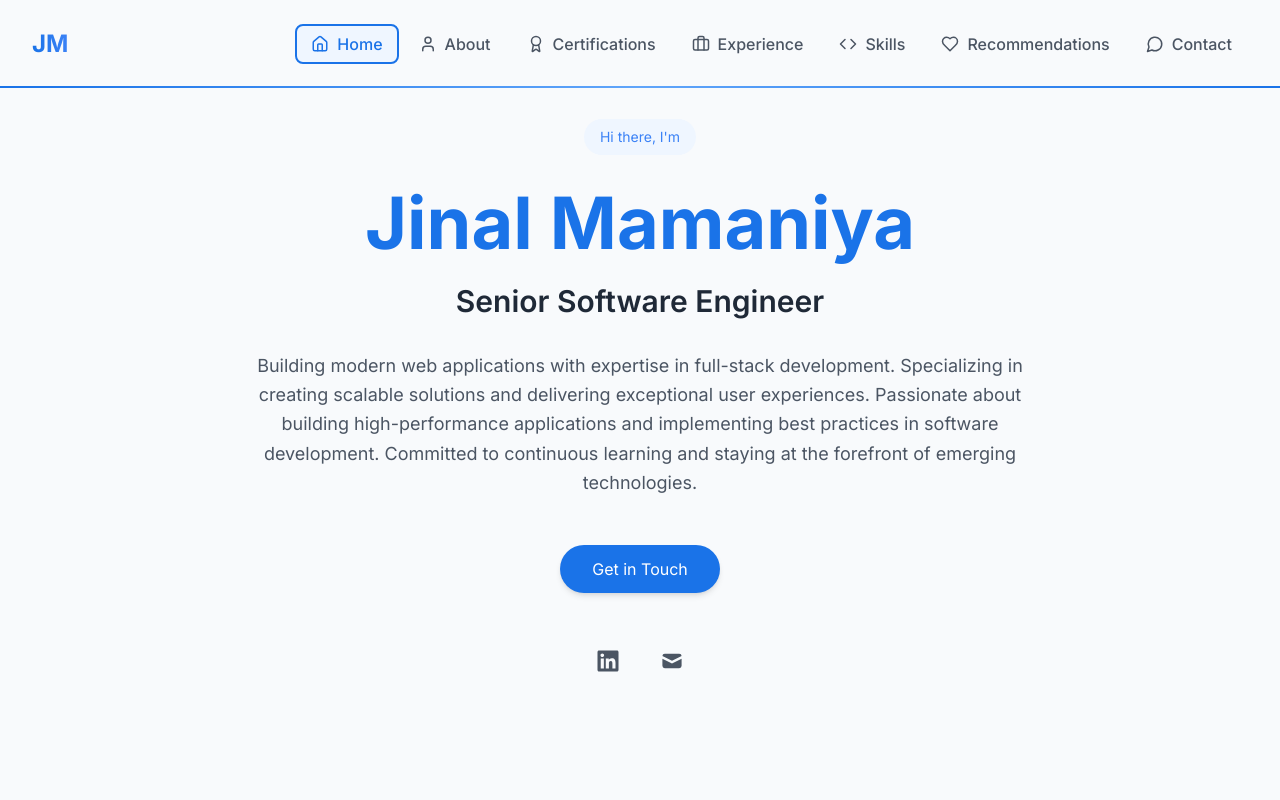
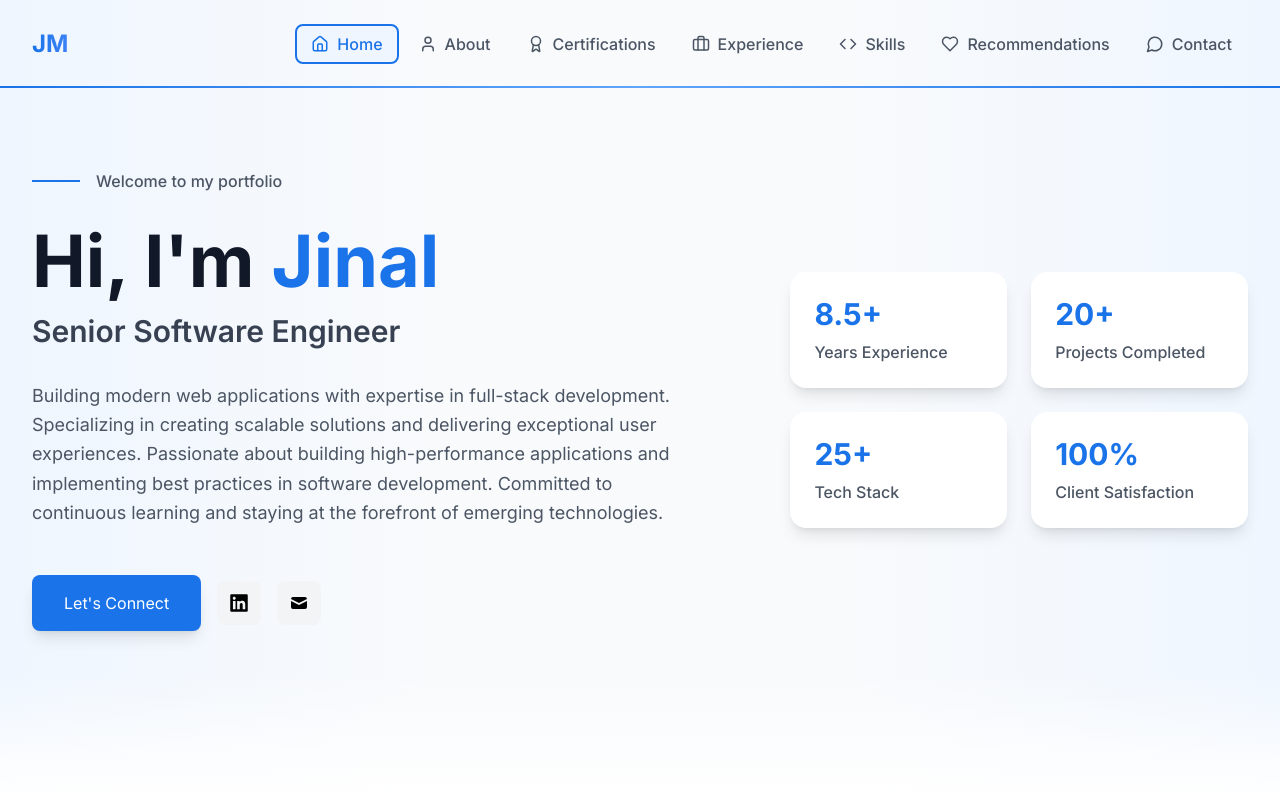
Before and after one commit to jmamaniya/my-portfolio, a React (Vite) app: page / in a window 1280 px wide. Shown: the top 800 px of the page. Built offline with nearby package versions, Linux system fonts and the light colour scheme.

Commit message:
Updated About section

```diff
--- a/src/components/sections/Hero.tsx
+++ b/src/components/sections/Hero.tsx
@@ -1,102 +1,83 @@
-// src/components/sections/Hero.tsx
 import React from "react";
 import { motion } from "framer-motion";
 import { FaLinkedin } from "react-icons/fa";
 import { HiMail } from "react-icons/hi";
 
 const Hero: React.FC = () => {
-  // Stagger children elements animation
   const containerVariants = {
     hidden: { opacity: 0 },
     visible: {
       opacity: 1,
       transition: {
-        delayChildren: 0.3,
-        staggerChildren: 0.2,
+        delayChildren: 0.2,
+        staggerChildren: 0.1,
       },
     },
   };
 
-  // Fade up animation for individual elements
   const itemVariants = {
-    hidden: { y: 20, opacity: 0 },
-    visible: {
-      y: 0,
-      opacity: 1,
-      transition: {
-        duration: 0.5,
-        ease: "easeOut",
-      },
-    },
-  };
-
-  // Subtle floating animation for greeting
-  const floatVariants = {
-    hover: {
-      y: -5,
-      transition: {
-        duration: 0.3,
-        ease: "easeInOut",
-      },
-    },
-  };
-
-  // Text reveal animation for name
-  const textRevealVariants = {
-    hidden: { opacity: 0, y: 50 },
+    hidden: { opacity: 0, y: 20 },
     visible: {
       opacity: 1,
       y: 0,
-      transition: {
-        duration: 0.8,
-        ease: "easeOut",
-      },
+      transition: { duration: 0.5, ease: "easeOut" },
     },
   };
 
   return (
-    <section id="home" className="min-h-screen bg-[#F8FAFC] relative">
-      <div className="container mx-auto px-4 min-h-screen flex flex-col justify-center items-center">
+    <section id="home" className="relative min-h-screen bg-[#F8FAFC]">
+      {/* Background Design */}
+      <div className="absolute inset-0">
+        <div className="absolute right-0 w-1/3 h-screen bg-gradient-to-l from-blue-50 to-transparent" />
+        <div className="absolute left-0 w-1/3 h-screen bg-gradient-to-r from-blue-50 to-transparent" />
+      </div>
+
+      {/* Main Content */}
+      <div className="container relative mx-auto px-4 min-h-screen flex flex-col justify-center">
         <motion.div
-          className="max-w-4xl text-center"
+          className="grid md:grid-cols-5 gap-12 items-center"
           variants={containerVariants}
           initial="hidden"
           animate="visible"
         >
-          {/* Animated Greeting */}
+          {/* Left Content */}
+          <div className="md:col-span-3 space-y-8">
+            {/* Greeting */}
             <motion.div
-            whileHover="hover"
-            variants={floatVariants}
-            className="mb-8"
+              variants={itemVariants}
+              className="flex items-center gap-4"
             >
-            <motion.span
-              className="inline-block px-4 py-2 bg-blue-50 text-blue-500 rounded-full text-sm"
-              whileHover={{ scale: 1.05 }}
-            >
-              Hi there, I'm
-            </motion.span>
+              <div className="h-[2px] w-12 bg-[#1A73E8]" />
+              <span className="text-gray-600 font-medium">
+                Welcome to my portfolio
+              </span>
             </motion.div>
 
-          {/* Animated Name */}
+            {/* Name and Role */}
+            <div className="space-y-4">
               <motion.h1
-            variants={textRevealVariants}
-            className="text-5xl md:text-7xl font-bold mb-6 text-[#1A73E8]"
+                variants={itemVariants}
+                className="text-5xl md:text-7xl font-bold text-gray-900"
               >
-            Jinal Mamaniya
+                Hi, I'm{" "}
+                <span className="text-[#1A73E8] relative">
+                  Jinal
+                  <div className="absolute -bottom-2 left-0 h-[0.5rem] w-full bg-blue-100 -z-10" />
+                </span>
               </motion.h1>
 
-          {/* Role Title with fade */}
               <motion.h2
                 variants={itemVariants}
-            className="text-2xl md:text-3xl text-gray-800 mb-8 font-semibold"
+                className="text-2xl md:text-3xl font-semibold text-gray-700"
               >
                 Senior Software Engineer
               </motion.h2>
+            </div>
 
-          {/* Description with staggered fade */}
+            {/* Description */}
             <motion.p
               variants={itemVariants}
-            className="text-lg text-gray-600 max-w-3xl mx-auto mb-12 leading-relaxed"
+              className="text-lg text-gray-600 leading-relaxed max-w-2xl"
             >
               Building modern web applications with expertise in full-stack
               development. Specializing in creating scalable solutions and
@@ -106,72 +87,77 @@ const Hero: React.FC = () => {
               at the forefront of emerging technologies.
             </motion.p>
 
-          {/* CTA Buttons with hover animations */}
+            {/* CTA Section */}
             <motion.div
               variants={itemVariants}
-            className="flex flex-wrap justify-center gap-4 mb-12"
+              className="flex flex-wrap gap-4 pt-4"
             >
               <motion.a
                 href="#contact"
-              className="px-8 py-3 bg-[#1A73E8] text-white rounded-full hover:bg-[#1976D2]
-                       transition-all duration-300 shadow-md"
-              whileHover={{
-                scale: 1.05,
-                boxShadow: "0 4px 15px rgba(30, 136, 229, 0.3)",
-              }}
+                className="px-8 py-4 bg-[#1A73E8] text-white rounded-lg shadow-lg
+                         transition-all hover:shadow-blue-200 hover:shadow-2xl"
+                whileHover={{ scale: 1.02 }}
                 whileTap={{ scale: 0.98 }}
               >
-              Get in Touch
+                Let's Connect
               </motion.a>
 
-            {/* <motion.a
-              href="/my-portfolio/Jinal_Mamaniya_Resume.pdf"
-              target="_blank"
-              rel="noopener noreferrer"
-              className="px-8 py-3 border-2 border-[#1A73E8] text-[#1A73E8] rounded-full
-                       hover:bg-blue-50 transition-all duration-300"
-              whileHover={{ scale: 1.05 }}
-              whileTap={{ scale: 0.98 }}
-            >
-              View Resume
-            </motion.a> */}
-          </motion.div>
-
-          {/* Social Links with hover effects */}
-          <motion.div
-            variants={itemVariants}
-            className="flex justify-center items-center space-x-6"
-          >
+              {/* Social Links */}
+              <div className="flex items-center gap-4">
                 <SocialLink
                   href="http://www.linkedin.com/in/jinal-mamaniya"
-              icon={<FaLinkedin className="w-6 h-6" />}
+                  icon={<FaLinkedin className="w-5 h-5" />}
                   label="LinkedIn"
                 />
                 <SocialLink
                   href="mailto:mamaniya.jinals@gmail.com"
-              icon={<HiMail className="w-6 h-6" />}
+                  icon={<HiMail className="w-5 h-5" />}
                   label="Email"
                 />
+              </div>
+            </motion.div>
+          </div>
+
+          {/* Right Content - Stats/Highlights */}
+          <motion.div
+            variants={itemVariants}
+            className="md:col-span-2 grid grid-cols-2 gap-6"
+          >
+            {[
+              { number: "8.5+", label: "Years Experience" },
+              { number: "20+", label: "Projects Completed" },
+              { number: "25+", label: "Tech Stack" },
+              { number: "100%", label: "Client Satisfaction" },
+            ].map((stat) => (
+              <motion.div
+                key={stat.label}
+                className="bg-white p-6 rounded-2xl shadow-lg hover:shadow-xl transition-shadow"
+                whileHover={{ y: -5 }}
+              >
+                <div className="text-3xl font-bold text-[#1A73E8] mb-2">
+                  {stat.number}
+                </div>
+                <div className="text-gray-600 font-medium">{stat.label}</div>
+              </motion.div>
+            ))}
           </motion.div>
         </motion.div>
       </div>
+
+      {/* Decorative Elements */}
+      <div className="absolute bottom-0 left-0 right-0 h-32 bg-gradient-to-t from-white to-transparent" />
     </section>
   );
 };
 
-// Enhanced Social Link component
 const SocialLink: React.FC<SocialLinkProps> = ({ href, icon, label }) => (
   <motion.a
     href={href}
     target="_blank"
     rel="noopener noreferrer"
-    className="text-gray-600 hover:text-[#1A73E8] transition-colors p-2
-               hover:bg-blue-50 rounded-full"
-    whileHover={{
-      scale: 1.1,
-      rotate: 5,
-      transition: { duration: 0.2 },
-    }}
+    className="p-3 bg-gray-100 rounded-lg hover:bg-blue-50 hover:text-[#1A73E8]
+               transition-colors duration-300"
+    whileHover={{ scale: 1.1 }}
     whileTap={{ scale: 0.95 }}
     aria-label={label}
   >
```
Also changed, not shown: 3 other files (tests, documents, lock files or other folders). Lines whose indentation alone changed are shown as unchanged.
